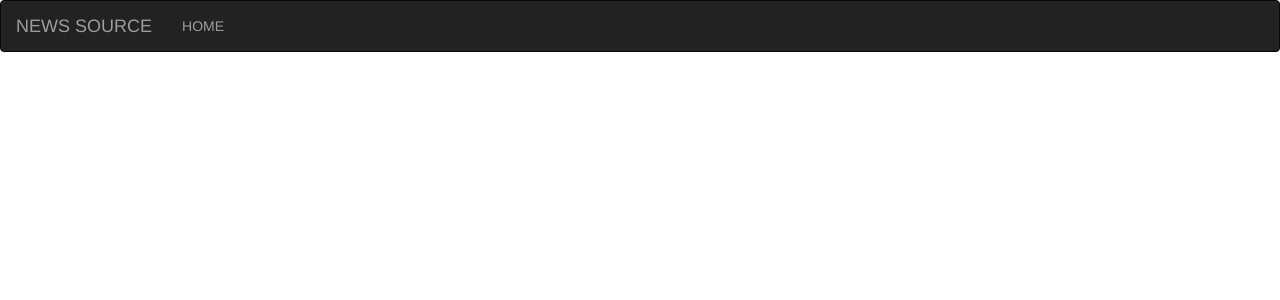
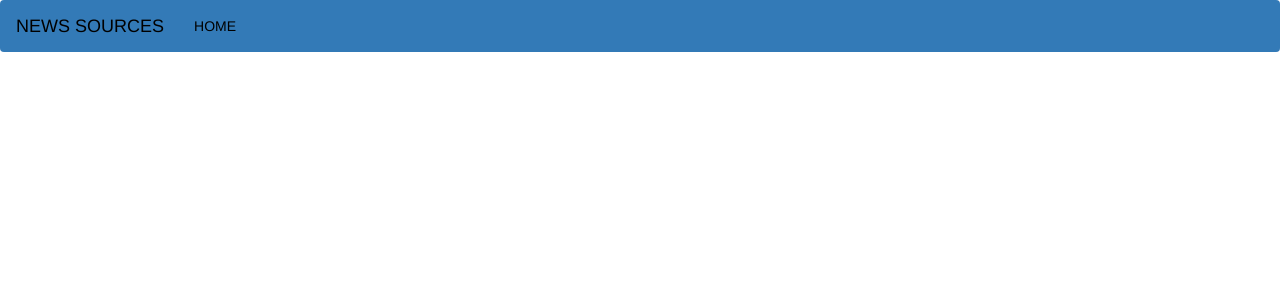
Before and after one commit to Kipkorir2017/News-Site, a Flask app: template app/templates/base.html in a window 1280 px wide. Shown: the top 300 px of the page. Run offline with Flask 2, Linux system fonts and the light colour scheme; the template is opened without the code that fills it, so the values that code supplies are empty; parts of the project's set-up code (start-up, migrations or seed data) failed here and were passed over; some libraries are stand-ins or nearby versions.

Commit message:
add some changes in the nav bar

```diff
--- a/app/templates/base.html
+++ b/app/templates/base.html
@@ -1,4 +1,5 @@
 {% extends 'bootstrap/base.html'%}
+
 
 <!-- Navbar block  -->
 {% block navbar %}
--- a/app/templates/macros.html
+++ b/app/templates/macros.html
@@ -2,6 +2,7 @@
 
     {% for source in source_list %}
         <li>{{ source.name}}</li>
+
     {% endfor %}
 
 {% endmacro %}
--- a/app/templates/navbar.html
+++ b/app/templates/navbar.html
@@ -1,17 +1,17 @@
-<div class="navbar navbar-inverse" role="navigation">
+<div class="navbar-lg navbar bg-primary" role="navigation">
     <div class="container-fluid">
         <div class="navbar-header">
-            <button type="button" class="navbar-toggle" data-toggle="collapse" data-target=".navbar-collapse">
-              <span class="sr-only">Toggle navigation</span>
+            <button type="button "  class="navbar-toggle" data-toggle="collapse"  data-target=".navbar-collapse">
+              <span class="sr-only" >Toggle navigation</span>
               <span class="icon-bar"></span>
               <span class="icon-bar"></span>
               <span class="icon-bar"></span>
             </button>
-            <a class="navbar-brand" href="/">NEWS SOURCE</a>
+            <a class="navbar-brand" href="/" style="color:black">NEWS SOURCES</a>
         </div>
         <div class="navbar-collapse collapse">
             <ul class="nav navbar-nav">
-                <li><a href="/">HOME</a></li>
+                <li><a href="/" style="color:black">HOME</a></li>
             </ul>
         </div>
 
```
